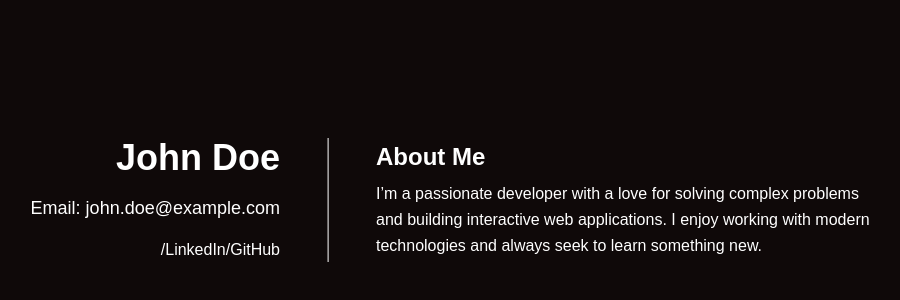
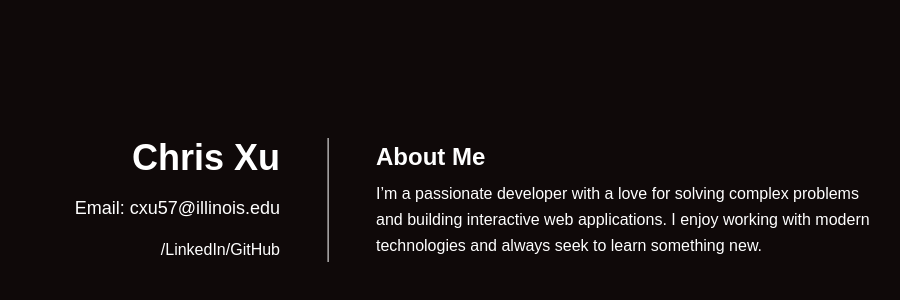
Before and after one commit to Typhlosion123/portfolio, a Next.js app: page /aboutme in a window 1280 px wide. Shown: the part 200-500 px from the top of the page, without its empty margins (312-1212 px from the left). Built offline with nearby package versions, Linux system fonts and the light colour scheme.

Commit message:
last one:

```diff
--- a/app/aboutme/page.tsx
+++ b/app/aboutme/page.tsx
@@ -16,10 +16,10 @@ export default function AboutMe() {
         <div className="absolute left-1/2 transform -translate-x-[40%] w-px h-full bg-white" />
 
         {/* Left Side: Name and Contact */}
-        <div className="w-1/2 pr-12 flex flex-col justify-center items-end text-right">
-          <h1 className="text-4xl font-bold mb-4">John Doe</h1>
-          <p className="text-lg">Email: john.doe@example.com</p>
-          <div className="mt-4 space-y-2">
+        <div className="w-1/2 pr-12 flex flex-col justify-center items-end text-right  font-ubuntu">
+          <h1 className="text-4xl font-bold mb-4">Chris Xu</h1>
+          <p className="text-lg">Email: cxu57@illinois.edu</p>
+          <div className="mt-4 space-y-8">
             <a
               href="https://linkedin.com/in/chrisyxu"
               target="_blank"
@@ -40,7 +40,7 @@ export default function AboutMe() {
         </div>
 
         {/* Right Side: Information */}
-        <div className="w-1/2 pl-12 flex flex-col justify-center">
+        <div className="w-1/2 pl-12 flex flex-col justify-center  font-ubuntu">
           <h2 className="text-2xl font-semibold mb-2">About Me</h2>
           <p className="text-base leading-relaxed">
             I’m a passionate developer with a love for solving complex problems and building interactive web applications. I enjoy working with modern technologies and always seek to learn something new.
```
